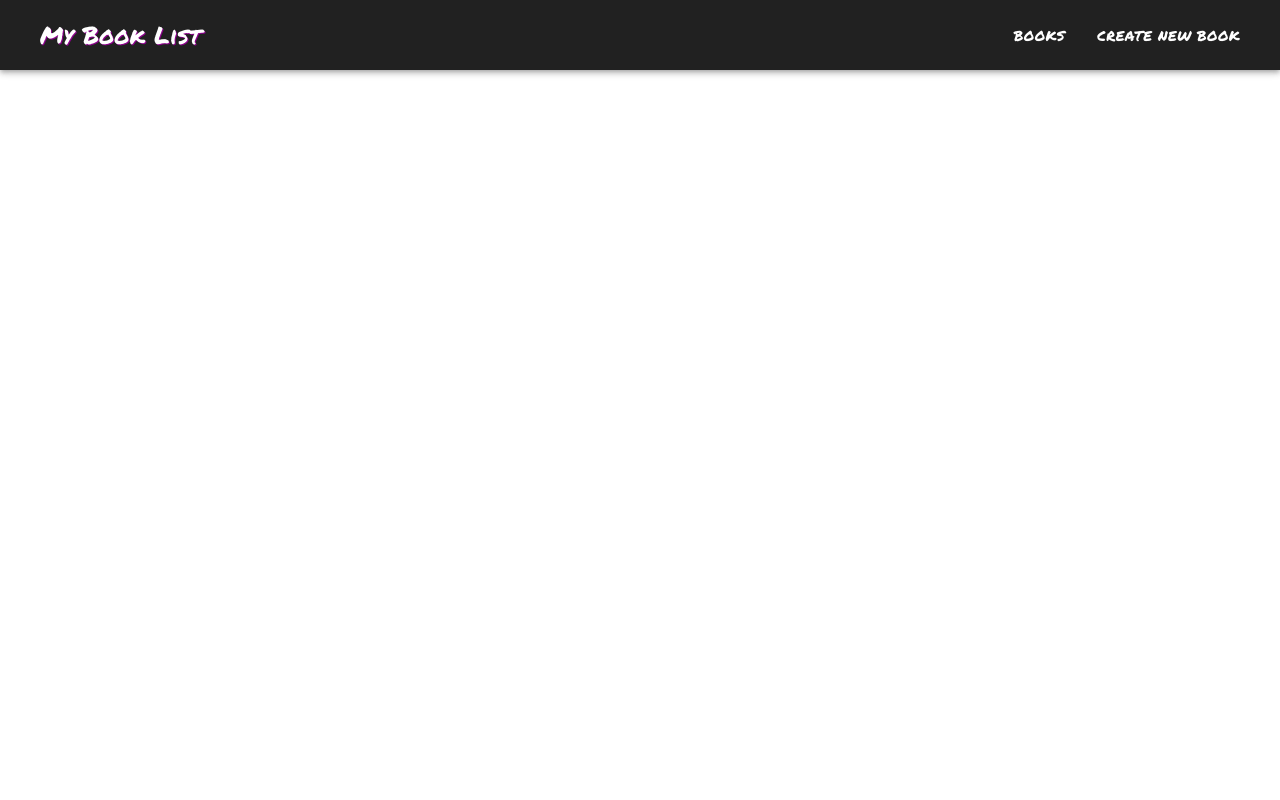
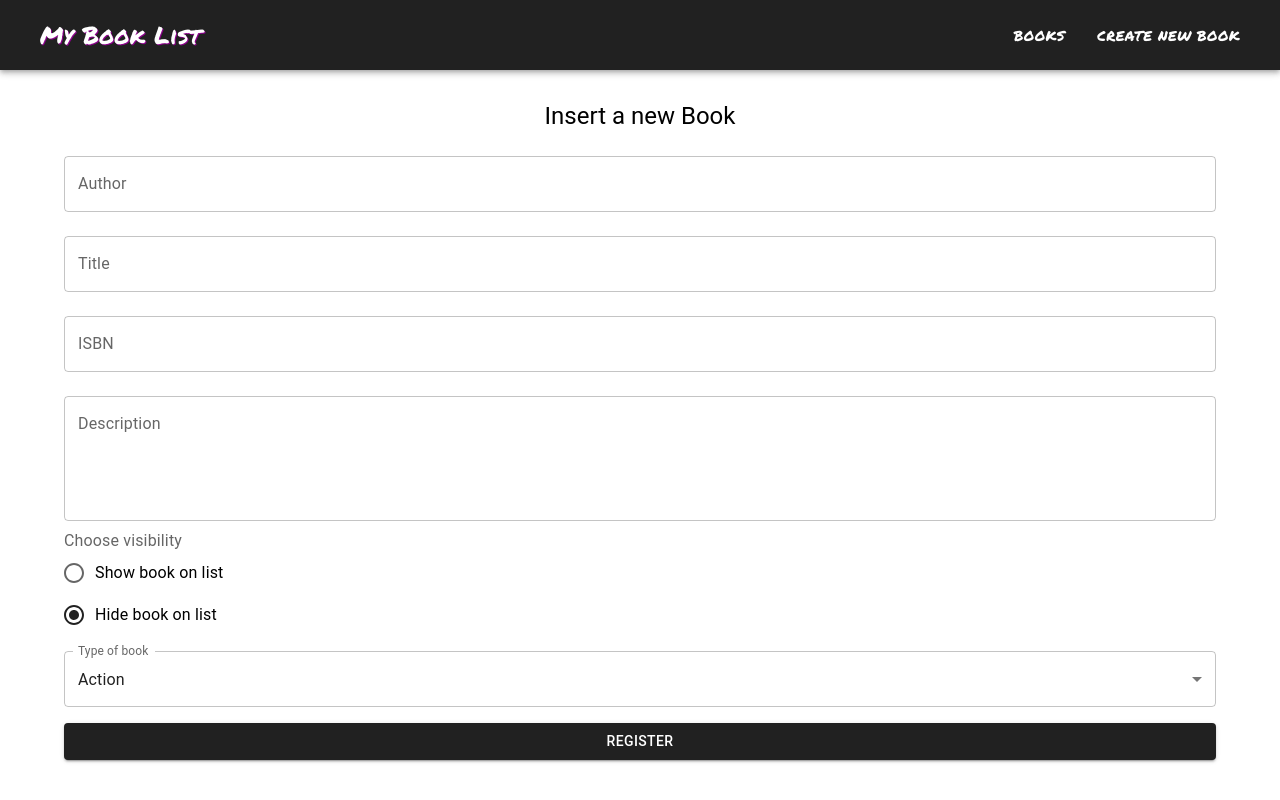
Before and after one commit to luisgcosta-runtimerev/Booklist, a React (Create React App) app: page /create/1 in a window 1280 px wide. Built offline with nearby package versions, Linux system fonts and the light colour scheme.

Commit message:
add update and delete book

```diff
--- a/src/App.js
+++ b/src/App.js
@@ -28,6 +28,7 @@ function App() {
           <Routes>
             <Route path="/" element={<Booklist />} />
             <Route path="/create" element={<Createbook />} />
+            <Route path="/create/:id" element={<Createbook />} />
           </Routes>
         </DataContext>
       </Router>
--- a/src/DataContext.js
+++ b/src/DataContext.js
@@ -3,16 +3,16 @@ import React, { createContext, useMemo, useState } from 'react';
 export const BookContext = createContext();
 
 export default function DataContext({ children, ...props }) {
-  const [books, setBooks] = useState({});
+  const [books, setBooks] = useState([]);
   const setValues = (values) => {
-    setBooks((prevData) => ({
-      ...prevData,
-      ...values
-    }));
+    setBooks((prevData) => [...prevData, values]);
+  };
+  const setValueRemove = (values) => {
+    setBooks(values);
   };
   const booksProvider = useMemo(
-    () => ({ books, setValues }),
-    [books, setValues]
+    () => ({ books, setValues, setValueRemove }),
+    [books, setValues, setValueRemove]
   );
   return (
     <BookContext.Provider value={booksProvider} {...props}>
--- a/src/components/BookCard.js
+++ b/src/components/BookCard.js
@@ -16,31 +16,32 @@ const useStyles = makeStyles({
   }
 });
 
-export default function BookCard(props) {
-  const onClickHandler = () => console.log('clicked');
-  console.log('props: ', props);
+export default function BookCard({ handleDelete, handleUpdate, ...props }) {
   const styles = useStyles();
-
+  const { book } = props;
   return (
     <Container>
       <Card elevation={1} sx={{ maxWidth: 275 }} className={styles.card}>
         <CardContent>
           <Typography sx={{ fontSize: 14 }} color="text.secondary" gutterBottom>
-            Word of the Day
+            {book.author}
           </Typography>
           <Typography variant="h5" component="div" className={styles.textStyle}>
-            hi
+            {book.title}
           </Typography>
           <Typography sx={{ mb: 1.5 }} color="text.secondary">
-            adjective
+            {book.typeBook}
           </Typography>
-          <Typography variant="body2">hi</Typography>
+          <Typography variant="body2" sx={{ mb: 3 }}>
+            {book.description}
+          </Typography>
+          <Typography sx={{ fontSize: 10 }}>ISBN:{book.isbn}</Typography>
         </CardContent>
         <CardActions>
-          <Button onClick={onClickHandler} size="small">
+          <Button onClick={() => handleUpdate(book.isbn)} size="small">
             Update
           </Button>
-          <Button onClick={onClickHandler} size="small">
+          <Button onClick={() => handleDelete(book.isbn)} size="small">
             Delete
           </Button>
         </CardActions>
--- a/src/pages/Booklist.js
+++ b/src/pages/Booklist.js
@@ -2,6 +2,7 @@ import React, { useContext } from 'react';
 import { Container } from '@mui/material';
 import Masonry from 'react-masonry-css';
 import { makeStyles } from '@mui/styles';
+import { useNavigate } from 'react-router-dom';
 import BookCard from '../components/BookCard';
 import { BookContext } from '../DataContext';
 
@@ -23,10 +24,17 @@ const useStyles = makeStyles({
 
 export default function Booklist() {
   const styles = useStyles();
-  const { books, setValues } = useContext(BookContext);
+  const { books, setValueRemove } = useContext(BookContext);
+  const navigate = useNavigate();
   // eslint-disable-next-line no-console
-  console.log('context books:', books);
-  console.log('context setValues:', setValues);
+  console.log('booklist books:', books);
+
+  const handleDelete = (isbn) => {
+    setValueRemove(books.filter((book) => book.isbn !== isbn));
+  };
+  const handleUpdate = (isbn) => {
+    navigate(`/create/${isbn}`);
+  };
 
   const breakpointColumnsObj = {
     default: 4,
@@ -40,9 +48,15 @@ export default function Booklist() {
         className={styles.myMasonryGrid}
         columnClassName={styles.myMasonryGridColumn}
       >
-        <div className={styles.note}>
-          <BookCard />
-        </div>
+        {books.map((book) => (
+          <div className={styles.note} key={book.isbn}>
+            <BookCard
+              book={book}
+              handleDelete={handleDelete}
+              handleUpdate={handleUpdate}
+            />
+          </div>
+        ))}
       </Masonry>
     </Container>
   );
--- a/src/pages/Createbook.js
+++ b/src/pages/Createbook.js
@@ -11,13 +11,14 @@ import {
   InputLabel,
   Select,
   MenuItem,
-  Box
+  Box,
+  FormHelperText
 } from '@mui/material';
-import React, { useContext } from 'react';
+import React, { useContext, useState } from 'react';
 import { useForm } from 'react-hook-form';
 import * as yup from 'yup';
 import { yupResolver } from '@hookform/resolvers/yup';
-import { useNavigate } from 'react-router-dom';
+import { useNavigate, useParams } from 'react-router-dom';
 import { makeStyles } from '@mui/styles';
 import { BookContext } from '../DataContext';
 import Form from '../components/Form';
@@ -31,11 +32,10 @@ const schema = yup.object().shape({
   isbn: yup
     .number()
     .typeError('You need to insert a number')
-    .required('ISBN is a required field')
-    .positive()
-    .integer(),
+    .required('ISBN is a required field'),
   description: yup.string(),
-  active: yup.bool().required('You need to select if the book will be visible')
+  optShow: yup.bool(),
+  typeBook: yup.string().required()
 });
 
 const useStyles = makeStyles((theme) => ({
@@ -45,31 +45,54 @@ const useStyles = makeStyles((theme) => ({
 }));
 
 export default function Createbook() {
-  const { setValues } = useContext(BookContext);
+  const { books, setValues, setValueRemove } = useContext(BookContext);
+  const { id } = useParams();
+  const book = books.filter((bookId) => bookId.isbn === parseInt(id, 10));
+  const [value, setValue] = useState(book[0]?.optShow || false);
+
   const {
     register,
+    watch,
     handleSubmit,
     formState: { errors }
   } = useForm({
     resolver: yupResolver(schema),
-    mode: 'onBlur'
+    mode: 'onBlur',
+    defaultValues: {
+      author: book[0]?.author,
+      title: book[0]?.title,
+      isbn: book[0]?.isbn,
+      description: book[0]?.description,
+      optShow: book[0]?.optShow,
+      typeBook: book[0]?.typeBook
+    }
   });
+
   const navigate = useNavigate();
   const onSubmit = (data) => {
-    navigate('/');
-    setValues(data);
-  };
-  const [value, setValue] = React.useState('female');
-
-  const handleChange = (event) => {
-    setValue(event.target.value);
+    if (!id) {
+      navigate('/');
+      setValues(data);
+    } else {
+      const myBook = books.filter((bookId) => bookId.isbn !== parseInt(id, 10));
+      myBook.push(data);
+      setValueRemove(myBook);
+      navigate('/');
+    }
   };
 
   const author = register('author');
   const title = register('title');
   const isbn = register('isbn');
-  const description = register('isbn');
-  const active = register('active');
+  const description = register('description');
+  const optShow = register('optShow');
+  const typeBook = register('typeBook');
+  const typeBookValue = watch('typeBook', book[0]?.typeBook || 'action');
+
+  const handleChange = (event) => {
+    setValue(event.target.value);
+    optShow.onChange(event);
+  };
 
   const styles = useStyles();
 
@@ -139,34 +162,52 @@ export default function Createbook() {
           rows={4}
         />
         <FormControl fullWidth>
-          <FormLabel id="demo-controlled-radio-buttons-group">Gender</FormLabel>
+          <FormLabel id="demo-controlled-radio-buttons-group">
+            Choose visibility
+          </FormLabel>
           <RadioGroup
             aria-labelledby="demo-controlled-radio-buttons-group"
-            name="controlled-radio-buttons-group"
+            name="optShow"
+            onChange={handleChange}
             value={value}
-            onChange={handleChange}
           >
             <FormControlLabel
-              value="female"
+              value
               control={<Radio />}
-              label="Female"
+              label="Show book on list"
+              {...optShow}
             />
-            <FormControlLabel value="male" control={<Radio />} label="Male" />
+            <FormControlLabel
+              value={false}
+              control={<Radio />}
+              label="Hide book on list"
+              {...optShow}
+            />
           </RadioGroup>
+          {errors.optShow ? (
+            <FormHelperText sx={{ color: 'red' }}>
+              {errors?.optShow?.message}
+            </FormHelperText>
+          ) : null}
         </FormControl>
+
         <Box sx={{ minWidth: 120, marginTop: '15px ' }}>
           <FormControl fullWidth>
-            <InputLabel id="demo-simple-select-label">Type of book</InputLabel>
+            <InputLabel id="typeBookLabel">Type of book</InputLabel>
             <Select
-              labelId="demo-simple-select-label"
-              id="demo-simple-select"
-              value={10}
+              labelId="typeBookLabel"
+              name="typeBook"
+              value={typeBookValue}
               label="Type of Book"
-              onChange={handleChange}
+              {...typeBook}
             >
-              <MenuItem value={10}>Ten</MenuItem>
-              <MenuItem value={20}>Twenty</MenuItem>
-              <MenuItem value={30}>Thirty</MenuItem>
+              <MenuItem value="action">Action</MenuItem>
+              <MenuItem value="classic">Classic</MenuItem>
+              <MenuItem value="comic">Comic Book</MenuItem>
+              <MenuItem value="detective">Detective</MenuItem>
+              <MenuItem value="fantasy">Fantasy</MenuItem>
+              <MenuItem value="horror">Horror</MenuItem>
+              <MenuItem value="Other">Other</MenuItem>
             </Select>
           </FormControl>
         </Box>
@@ -177,11 +218,9 @@ export default function Createbook() {
           color="primary"
           className={styles.button}
         >
-          Next
+          Register
         </Button>
       </Form>
     </Container>
   );
 }
-
-// autor, titulo, isbn, descrição, genero, ativo
```
